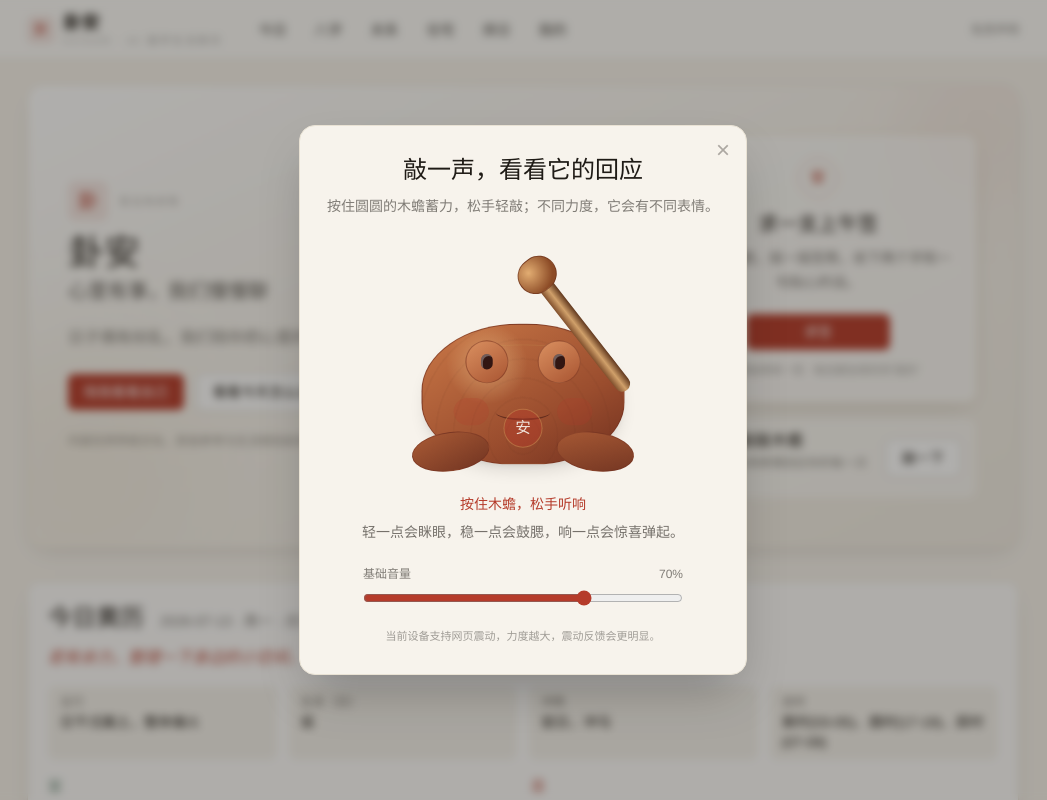
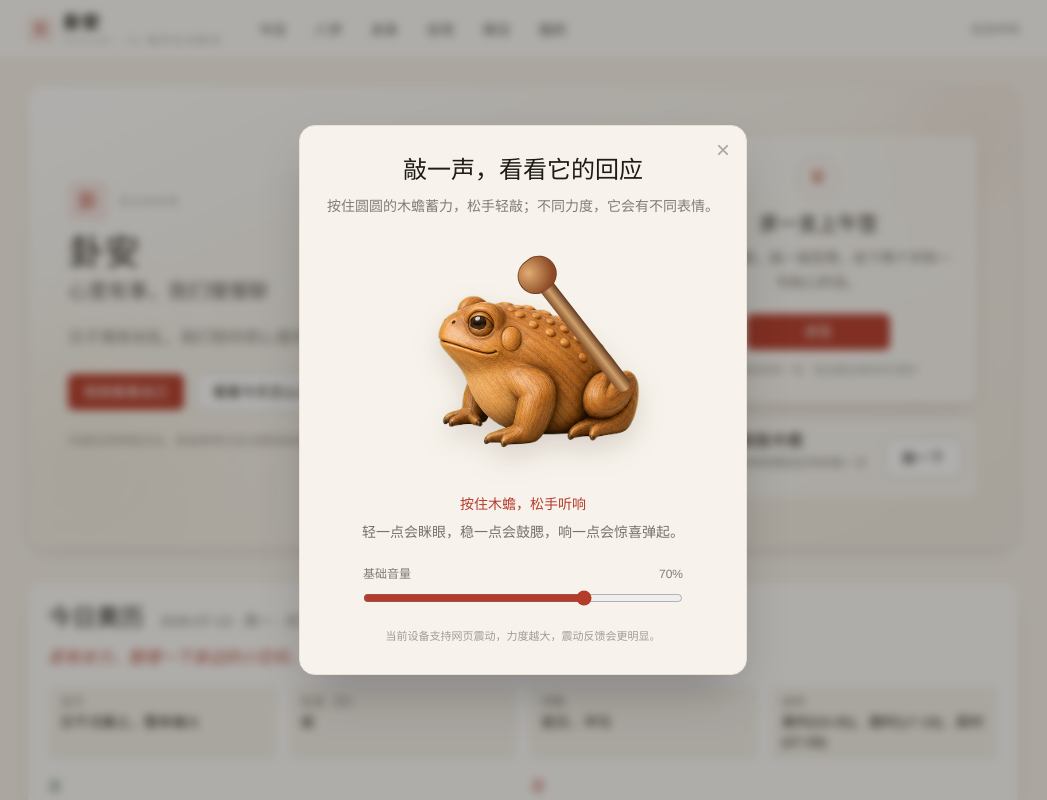
Before and after one commit to YC-WILL/ai-fengshui-demo, a Next.js app: page / in a window 1280 px wide. Both pictures are taken after a click on the button "敲一下". Shown: the top 800 px of the page, without its empty margins (117-1164 px from the left). Built offline with nearby package versions, Linux system fonts and the light colour scheme.

Commit message:
Use reference-based wooden toad reaction art

```diff
--- a/src/app/globals.css
+++ b/src/app/globals.css
@@ -180,51 +180,18 @@ html, body {
   --wooden-power: 0.22;
   @apply relative mx-auto mt-4 block h-64 w-72 touch-none select-none rounded-2xl bg-transparent focus:outline-none focus-visible:ring-2 focus-visible:ring-cinnabar/50 focus-visible:ring-offset-4 focus-visible:ring-offset-rice;
 }
-.wooden-toad-body {
-  @apply absolute bottom-6 left-1/2 h-36 w-52 rounded-[48%_48%_44%_44%] border border-[#71301f]/60 shadow-lg;
-  background:
-    radial-gradient(circle at 32% 28%, rgba(255,224,163,0.42), transparent 24%),
-    repeating-radial-gradient(ellipse at 50% 80%, transparent 0 16px, rgba(92,43,24,0.08) 17px 18px),
-    linear-gradient(150deg, #ca7847, #9a4d2e 64%, #71301f);
+.wooden-toad-sprite {
+  @apply absolute bottom-0 left-1/2 h-64 w-64 -translate-x-1/2 bg-no-repeat drop-shadow-[0_12px_14px_rgba(68,35,19,0.16)];
+  background-image: url('/assets/wooden-toad-reactions.png');
+  background-size: 200% 200%;
+  background-position: 0 0;
   transform: translateX(-50%) scale(calc(0.97 + var(--wooden-power) * 0.03));
-  transition: transform 140ms ease, filter 140ms ease;
+  transform-origin: center bottom;
 }
-.wooden-toad-body::before {
-  content: "";
-  @apply absolute left-1/2 top-5 h-5 w-24 -translate-x-1/2 rounded-[50%] border-t border-gold/20;
-}
-.wooden-toad-eye {
-  @apply absolute top-4 h-11 w-11 rounded-full border border-[#71301f]/50;
-  background: linear-gradient(145deg, #da9060, #a95532);
-  transition: height 130ms ease, transform 130ms ease;
-}
-.wooden-toad-eye.eye-left { left: 2.75rem; }
-.wooden-toad-eye.eye-right { right: 2.75rem; }
-.wooden-toad-eye > b {
-  @apply absolute left-1/2 top-1/2 h-4 w-3 -translate-x-1/2 -translate-y-1/2 rounded-full bg-[#321612];
-  box-shadow: inset 2px 2px 0 rgba(255,255,255,0.3);
-  transition: transform 130ms ease, height 130ms ease;
-}
-.wooden-toad-cheek {
-  @apply absolute top-[4.7rem] h-7 w-9 rounded-full bg-cinnabar/20;
-  transition: transform 160ms ease, background-color 160ms ease;
-}
-.wooden-toad-cheek.cheek-left { left: 2rem; }
-.wooden-toad-cheek.cheek-right { right: 2rem; }
-.wooden-toad-mouth {
-  @apply absolute left-1/2 top-[5.15rem] h-4 w-14 -translate-x-1/2 rounded-[50%] border-b-2 border-[#502218]/70;
-  transition: transform 150ms ease;
-}
-.wooden-toad-belly {
-  @apply absolute bottom-4 left-1/2 flex h-10 w-10 -translate-x-1/2 items-center justify-center rounded-full border border-gold/45 font-serif text-base not-italic text-rice/90;
-  background: rgba(181,59,42,0.45);
-}
-.wooden-toad-leg {
-  @apply absolute -bottom-2 h-10 w-20 rounded-[50%] border border-[#71301f]/45;
-  background: linear-gradient(160deg, #a85a35, #733522);
-}
-.wooden-toad-leg.leg-left { left: -0.7rem; transform: rotate(-8deg); }
-.wooden-toad-leg.leg-right { right: -0.7rem; transform: rotate(8deg); }
+.wooden-toad-button.mood-neutral .wooden-toad-sprite { background-position: 0 0; }
+.wooden-toad-button.mood-gentle .wooden-toad-sprite { background-position: 100% 0; }
+.wooden-toad-button.mood-steady .wooden-toad-sprite { background-position: 0 100%; }
+.wooden-toad-button.mood-lively .wooden-toad-sprite { background-position: 100% 100%; }
 .wooden-toad-mallet {
   @apply absolute right-8 top-3 z-10 h-36 w-4 origin-bottom rounded-full;
   background: linear-gradient(90deg, #81502d, #d0a06a 48%, #62391f);
@@ -247,23 +214,14 @@ html, body {
 .wooden-toad-button.is-struck .wooden-toad-mallet {
   animation: wooden-toad-hit 210ms ease-out;
 }
-.wooden-toad-button.is-struck.mood-gentle .wooden-toad-body {
-  animation: wooden-toad-nod 320ms ease-out;
+.wooden-toad-button.is-struck.mood-gentle .wooden-toad-sprite {
+  animation: wooden-toad-nod 850ms ease-out;
 }
-.wooden-toad-button.is-struck.mood-gentle .wooden-toad-eye {
-  animation: wooden-toad-blink 320ms ease-out;
+.wooden-toad-button.is-struck.mood-steady .wooden-toad-sprite {
+  animation: wooden-toad-sway 1000ms ease-out;
 }
-.wooden-toad-button.is-struck.mood-steady .wooden-toad-body {
-  animation: wooden-toad-sway 420ms ease-out;
-}
-.wooden-toad-button.is-struck.mood-steady .wooden-toad-cheek {
-  animation: wooden-toad-puff 420ms ease-out;
-}
-.wooden-toad-button.is-struck.mood-lively .wooden-toad-body {
-  animation: wooden-toad-hop 480ms cubic-bezier(0.22, 1, 0.36, 1);
-}
-.wooden-toad-button.is-struck.mood-lively .wooden-toad-eye > b {
-  animation: wooden-toad-wide-eyes 480ms ease-out;
+.wooden-toad-button.is-struck.mood-lively .wooden-toad-sprite {
+  animation: wooden-toad-hop 1200ms cubic-bezier(0.22, 1, 0.36, 1);
 }
 
 @keyframes wooden-toad-hit {
@@ -275,38 +233,23 @@ html, body {
   0%, 100% { transform: translateX(-50%) translateY(0) scale(1); }
   50% { transform: translateX(-50%) translateY(0.35rem) scale(1.015, 0.97); }
 }
-@keyframes wooden-toad-blink {
-  0%, 100% { transform: scaleY(1); }
-  50% { transform: scaleY(0.2); }
-}
 @keyframes wooden-toad-sway {
   0%, 100% { transform: translateX(-50%) rotate(0); }
-  30% { transform: translateX(-50%) rotate(-3deg); }
-  70% { transform: translateX(-50%) rotate(3deg); }
-}
-@keyframes wooden-toad-puff {
-  0%, 100% { transform: scale(1); background-color: rgba(181,59,42,0.2); }
-  50% { transform: scale(1.35); background-color: rgba(181,59,42,0.35); }
+  25% { transform: translateX(-50%) rotate(-4deg) scale(1.025); }
+  58% { transform: translateX(-50%) rotate(4deg) scale(1.025); }
+  82% { transform: translateX(-50%) rotate(-1.5deg); }
 }
 @keyframes wooden-toad-hop {
   0%, 100% { transform: translateX(-50%) translateY(0) scale(1); }
-  38% { transform: translateX(-50%) translateY(-1.15rem) scale(1.04, 0.97); }
-  70% { transform: translateX(-50%) translateY(0.18rem) scale(0.98, 1.03); }
-}
-@keyframes wooden-toad-wide-eyes {
-  0%, 100% { transform: translate(-50%, -50%) scale(1); }
-  40% { transform: translate(-50%, -50%) scale(1.35); }
+  32% { transform: translateX(-50%) translateY(-1.65rem) rotate(-2deg) scale(1.055, 0.96); }
+  62% { transform: translateX(-50%) translateY(0.2rem) scale(0.97, 1.04); }
+  78% { transform: translateX(-50%) translateY(-0.35rem) scale(1.015); }
 }
 
 @media (prefers-reduced-motion: reduce) {
   .wooden-toad-button,
-  .wooden-toad-body,
-  .wooden-toad-mallet,
-  .wooden-toad-eye,
-  .wooden-toad-cheek { transition: none; }
+  .wooden-toad-sprite,
+  .wooden-toad-mallet { transition: none; }
   .wooden-toad-button.is-struck .wooden-toad-mallet,
-  .wooden-toad-button.is-struck .wooden-toad-body,
-  .wooden-toad-button.is-struck .wooden-toad-eye,
-  .wooden-toad-button.is-struck .wooden-toad-cheek,
-  .wooden-toad-button.is-struck .wooden-toad-eye > b { animation: none; }
+  .wooden-toad-button.is-struck .wooden-toad-sprite { animation: none; }
 }
--- a/src/components/WoodenToad.tsx
+++ b/src/components/WoodenToad.tsx
@@ -10,6 +10,8 @@ import {
   woodenToadVolume
 } from "@/lib/domain/woodenToad";
 
+type WoodenToadDisplayMood = "neutral" | WoodenToadMood;
+
 type AudioWindow = Window & {
   webkitAudioContext?: typeof AudioContext;
 };
@@ -20,7 +22,7 @@ export default function WoodenToad() {
   const [power, setPower] = useState(0.22);
   const [volume, setVolume] = useState(0.7);
   const [lastStrength, setLastStrength] = useState<string | null>(null);
-  const [mood, setMood] = useState<WoodenToadMood>("gentle");
+  const [mood, setMood] = useState<WoodenToadDisplayMood>("neutral");
   const [reply, setReply] = useState<string | null>(null);
   const [strikeCount, setStrikeCount] = useState(0);
   const [struck, setStruck] = useState(false);
@@ -105,7 +107,7 @@ export default function WoodenToad() {
     setStruck(false);
     window.requestAnimationFrame(() => {
       setStruck(true);
-      window.setTimeout(() => setStruck(false), 220);
+      window.setTimeout(() => setStruck(false), 1300);
     });
   };
 
@@ -202,16 +204,7 @@ export default function WoodenToad() {
                 aria-label="按住蓄力，松手轻敲木蟾"
               >
                 <span className="wooden-toad-mallet" aria-hidden="true"><i /></span>
-                <span className="wooden-toad-body" aria-hidden="true">
-                  <i className="wooden-toad-eye eye-left"><b /></i>
-                  <i className="wooden-toad-eye eye-right"><b /></i>
-                  <i className="wooden-toad-cheek cheek-left" />
-                  <i className="wooden-toad-cheek cheek-right" />
-                  <i className="wooden-toad-mouth" />
-                  <i className="wooden-toad-belly">安</i>
-                  <i className="wooden-toad-leg leg-left" />
-                  <i className="wooden-toad-leg leg-right" />
-                </span>
+                <span className="wooden-toad-sprite" aria-hidden="true" />
               </button>
 
               <div className="mt-1 h-6 text-sm font-medium text-cinnabar" aria-live="polite">
```
Also changed, not shown: public/assets/wooden-toad-reactions.png (added).
